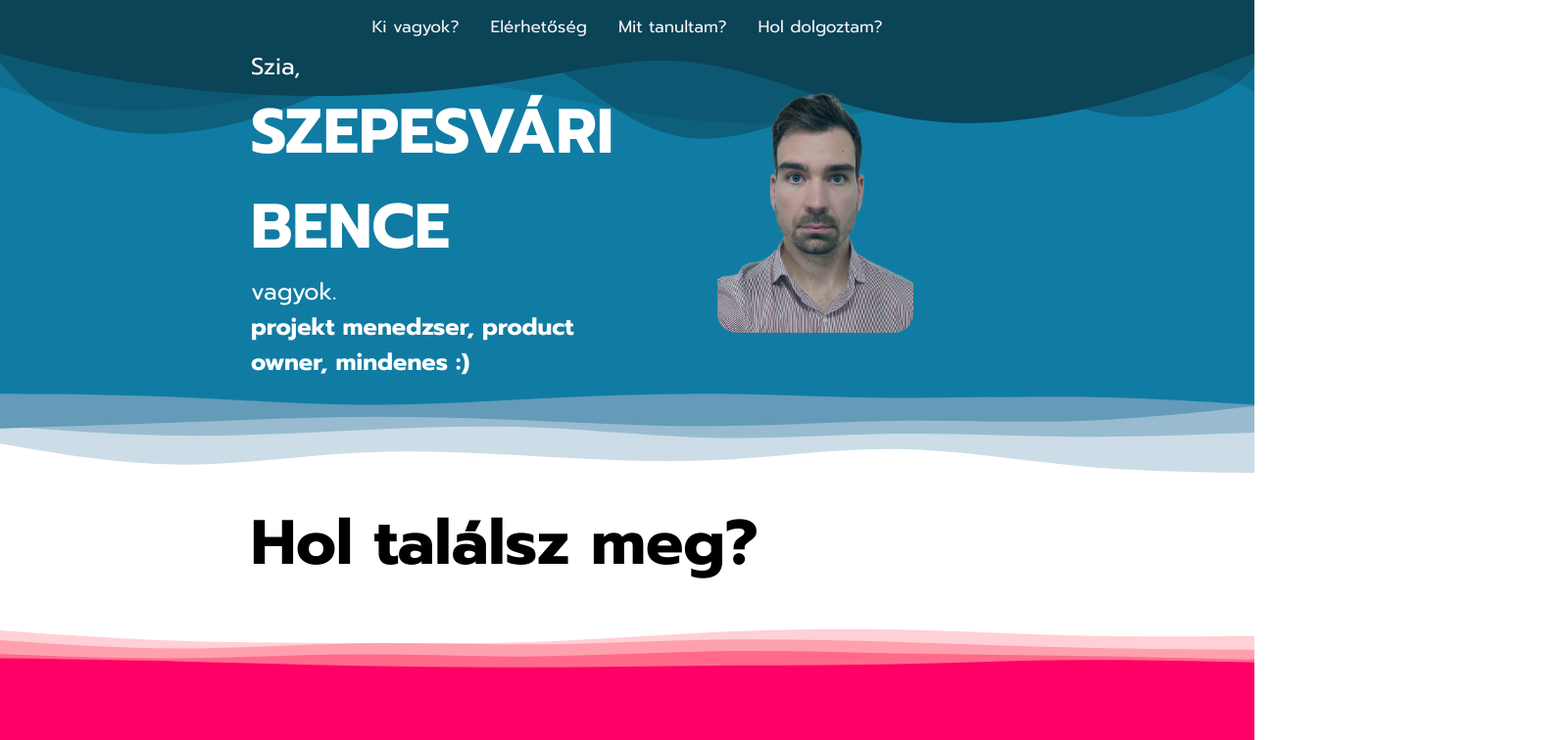
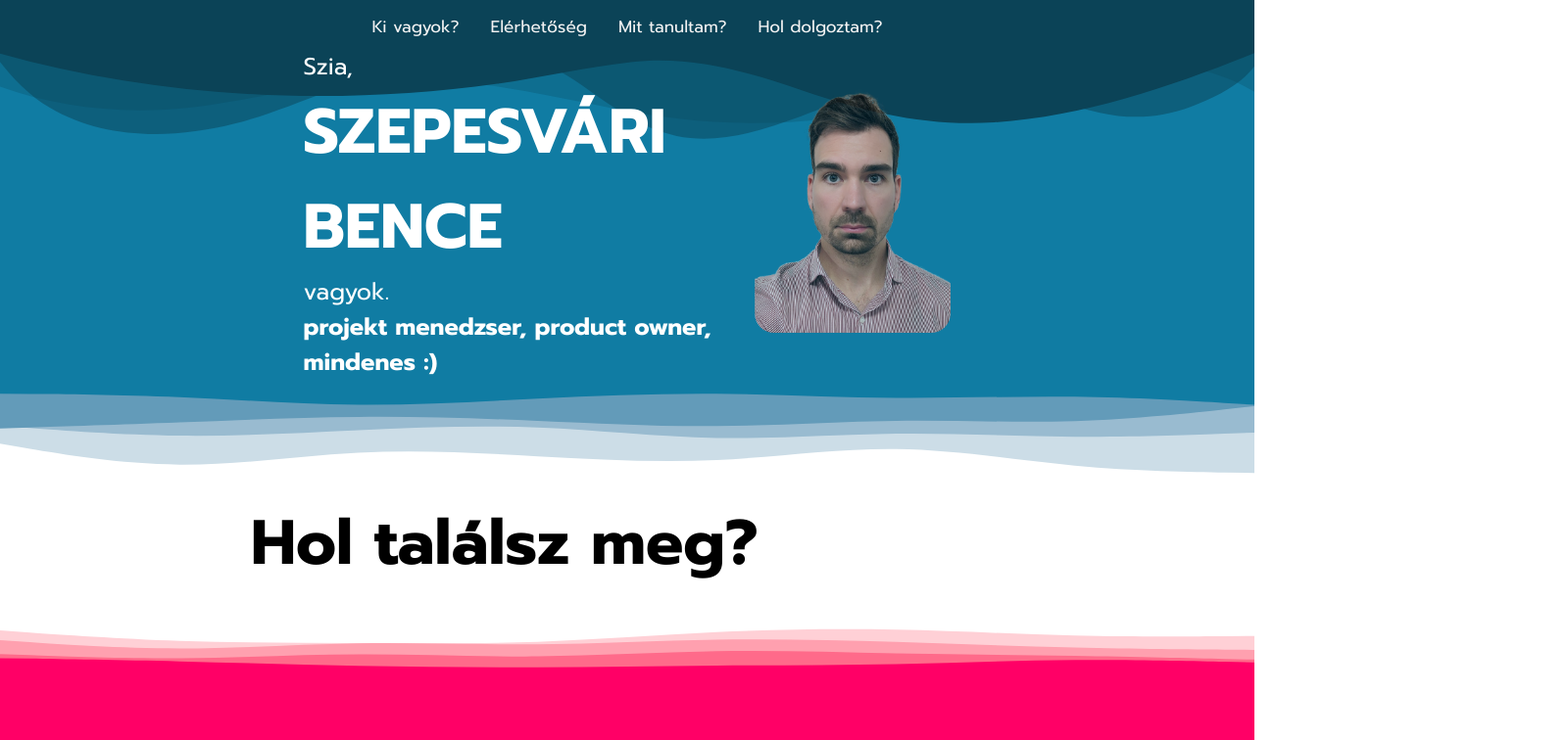
Before and after one commit to szepesbe/myresume, a plain HTML site: page index.html in a window 1280 px wide. Shown: the top 756 px of the page at 98% size, 1600 px wide, since content can reach past the window. Drawn offline with Linux system fonts and the light colour scheme; a script that the page names is missing; a web font is replaced by a local one.

Commit message:
pixel tologatás

```diff
--- a/index.html
+++ b/index.html
@@ -43,7 +43,7 @@
 </section> -->
 
 <section class="blue">
-  <div class="grid-container">
+  <div class="container">
         <div class="bal">
           <p>Szia, </p>
           <h1>SZEPESVÁRI BENCE</h1>
@@ -66,7 +66,7 @@
   <p>bence.szepesvari@gmail.com</p>
         <p>+36302400617</p>
         <p>Budapest</p>
-  <div class="blob-content">
+<!--   <div class="blob-content">
 
 
 
@@ -78,7 +78,7 @@
       <path id="blob2" d="M115.4 -137.9C137.9 -92.9 136.4 -46.4 133.6 -2.8C130.8 40.8 126.6 81.6 104.1 118.4C81.6 155.2 40.8 188.1 -8.4 196.5C-57.5 204.8 -115 188.7 -151 151.9C-187 115 -201.5 57.5 -190.8 10.7C-180.1 -36.1 -144.1 -72.1 -108.1 -117.1C-72.1 -162.1 -36.1 -216.1 5.2 -221.2C46.4 -226.4 92.9 -182.9 115.4 -137.9" fill="#BB004B"></path>
     </g>
   </svg>
-</div>
+</div> -->
 </section>
   <script>
     const tween = KUTE.fromTo(
--- a/style.css
+++ b/style.css
@@ -38,16 +38,27 @@ body{
 #navbar a:hover {
   font-weight: 600;
 }
-
-section{
+  section{
   position: relative;
   display: flex;
   flex-direction: column;
   justify-content: center;
 
   padding: 0px 20vw;
+}
+@media (min-width: 769px) {
+
+h1 {
+  font-size: 4rem;
+}
+}
 
 
+@media (max-width: 768px) {
+
+h1 {
+  font-size: 3rem;
+}
 }
 .red{
   background: #F01849;
@@ -176,23 +187,23 @@ section{
   background-image: url('./assets/svg/bluetowhite.svg');
 }
 
-.grid-container{
-  display: grid;
-  width: 100%;
-  grid-template-columns: 1fr 1fr;
+.container{
+  display: flex;
+  flex-wrap: wrap-reverse;
   align-items: center;
-  padding: 0px;
-  margin: 0px;
+  justify-content: center;
+
 }
 .bal{
-  width: 100%;
-  min-width: 200px;
+ width: 60%;
+
   z-index: 1;
 }
 .jobb{
-  text-align: center;
-  width: 100%;
-  min-width: 200px;
+
+
+
+
 }
 
 .profile{
@@ -200,8 +211,6 @@ section{
   border-bottom-left-radius: 20px;
   border-bottom-right-radius: 20px;
   opacity: 0.8;
-  align-items: center;
-  text-align: center;
 }
 
 
```
